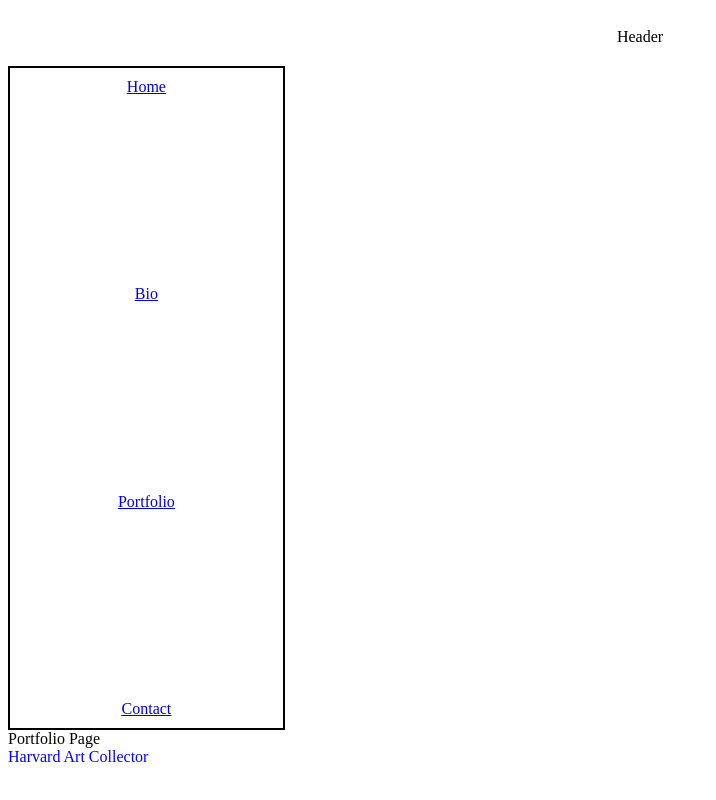
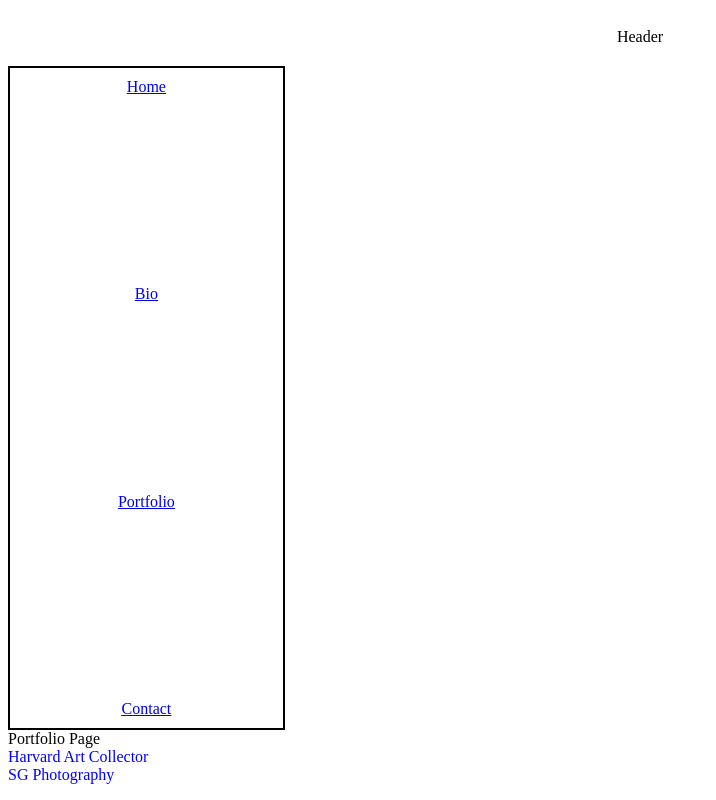
Before and after one commit to NicBab/nicportfolio, a React (Create React App) app: page /portfolio in a window 1280 px wide. Shown: the whole page, without its empty margins (0-716 px from the left). Built offline with nearby package versions, Linux system fonts and the light colour scheme.

Commit message:
add SG Photography Link

```diff
--- a/src/Pages/Portfolio.jsx
+++ b/src/Pages/Portfolio.jsx
@@ -3,8 +3,11 @@ import './css/Portfolio.css'
 
 const Portfolio = () => {
 
-    const onLinkClick = () => {
+    const onArtCollectorClick = () => {
         window.open("https://quirky-lamport-8e798a.netlify.app/")
+    }
+    const onSgPhotographyClick = () => {
+        window.open("https://goofy-wright-304451.netlify.app/")
     }
 
     return (
@@ -12,7 +15,8 @@ const Portfolio = () => {
         <div>
             Portfolio Page
         </div>
-            <div className="artCollector" onClick={onLinkClick}>Harvard Art Collector</div>
+            <div className="artCollector" onClick={onArtCollectorClick}>Harvard Art Collector</div>
+            <div className="sgPhotography" onClick={onSgPhotographyClick}>SG Photography</div>
         </>
     )
 }
--- a/src/Pages/css/Portfolio.css
+++ b/src/Pages/css/Portfolio.css
@@ -2,3 +2,8 @@
     cursor: pointer;
     color: blue;
 }
+
+.sgPhotography {
+    cursor: pointer;
+    color: blue;
+}
```
